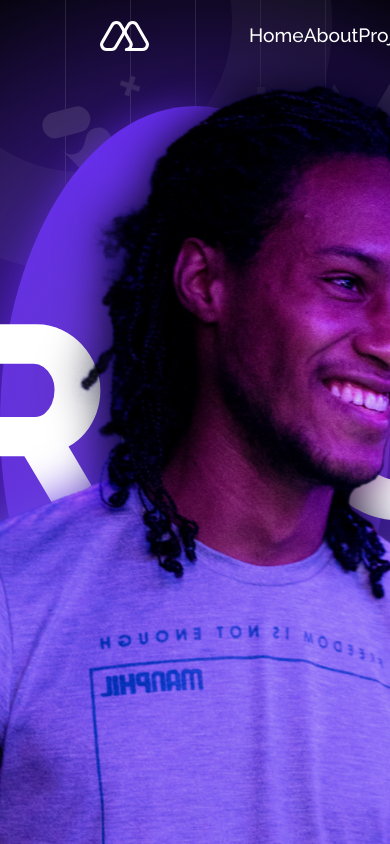
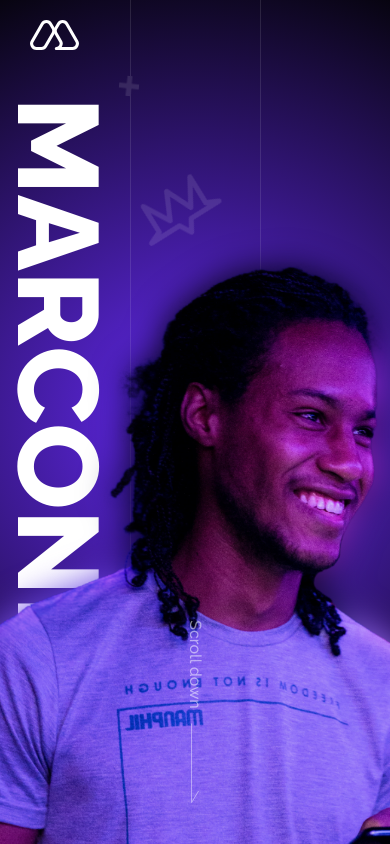
Before and after one commit to M4RC0N3/marcone-website, a Next.js app: page /home/landing in a window 390 px wide. Built offline with nearby package versions, Linux system fonts and the light colour scheme.

Commit message:
develops some of the responsiveness

```diff
--- a/src/pages/home/landing/style.ts
+++ b/src/pages/home/landing/style.ts
@@ -31,6 +31,9 @@ export const Header = styled.header`
     display: flex;
     justify-content: space-between;
     align-items: center;
+    @media (max-width: 1024px){
+        padding: 20px 30px;
+    }
 `;
 
 export const Logo = styled(Image)`
@@ -46,6 +49,9 @@ export const NavBar = styled.nav`
     justify-content: center;
     margin: 0 100px;
     z-index: 5;
+    @media (max-width: 765px){
+        display: none;
+    }
 `;
 
 export const LinkListing = styled.ul`
@@ -78,7 +84,6 @@ export const NavLink = styled.a`
     }
 `;
 
-
 export const CurriculumDownloadButton = styled.button`
     min-width: 132px;
     background: transparent;
@@ -95,7 +100,11 @@ export const CurriculumDownloadButton = styled.button`
         background-color: #fff;
         color: #000;
     }
+    @media (max-width: 765px){
+        display: none;
+    }
 `;
+
 const MyPhotoAnimation = keyframes`
     from{
         opacity: 0;
@@ -108,7 +117,8 @@ const MyPhotoAnimation = keyframes`
         scale: 1;
     }
 
-`
+`;
+
 export const MyPhoto = styled(Image)`
     position: absolute;
     bottom: -9%;
@@ -121,6 +131,33 @@ export const MyPhoto = styled(Image)`
     filter: blur(10px);
     scale: 1.1;
     animation: ${MyPhotoAnimation} 1s cubic-bezier( 0.38, 0.54, 0.17, 0.97 ) 1s forwards;
+
+    @media (max-width: 1024px){
+        width: 130%;
+        height: auto;
+        max-width: 830px;
+    }
+    @media (max-width: 680px){
+        width: 140%;
+        left: 282px;
+        min-width: 770px;
+    }
+    @media (max-width: 540px){
+        left: 215px;
+    }
+    @media (max-width: 440px){
+        min-width: 654px;
+        left: 197px;
+        bottom: -56px;
+    }
+    @media (max-width: 385px){
+        min-width: 604px;
+        left: 139px;
+    }
+    @media (max-width: 310px){
+        min-width: 543px;
+        left: 120px;
+    }
 `;
 
 const NameAnimation = keyframes`
@@ -134,7 +171,7 @@ const NameAnimation = keyframes`
 
     }
 
-`
+`;
 
 export const Name = styled.h1`
     position: absolute;
@@ -145,6 +182,24 @@ export const Name = styled.h1`
     opacity: 0;
     transform: translateY(1%);
     animation: ${NameAnimation} 1s cubic-bezier( 0.38, 0.54, 0.17, 0.97 ) .5s forwards;
+    @media (max-width: 1024px){
+        font-size: 9rem;
+        writing-mode: vertical-rl;
+        left: 0;
+        top: 97px;
+    }
+    @media (max-width: 740px){
+        font-size: 8rem;
+    }
+    @media (max-width: 680px){
+        font-size: 6.8rem;
+    }
+    @media (max-width: 440px){
+        font-size: 7.1rem;
+    }
+    @media (max-width: 310px){
+        font-size: 7.5rem;
+    }
 `;
 
 const CircleAnimation = keyframes`
@@ -158,7 +213,7 @@ const CircleAnimation = keyframes`
 
     }
 
-`
+`;
 
 export const Circle = styled.div`
     width: 75vh;
@@ -170,6 +225,9 @@ export const Circle = styled.div`
     opacity: 0;
     scale: .9;
     animation: ${CircleAnimation} 1s cubic-bezier( 0.38, 0.54, 0.17, 0.97 ) 1.5s forwards;
+    @media (max-width: 1024px){
+        display: none;
+    }
 `;
 
 export const BottomContainer = styled.div`
@@ -178,10 +236,12 @@ export const BottomContainer = styled.div`
     justify-content: space-between;
     position: absolute;
     bottom: 0;
-    z-index: 5;
+    z-index: 15;
     box-sizing: border-box;
     padding: 0 100px 40px;
-
+    @media (max-width: 1024px){
+        justify-content: center;
+    }
 `;
 
 export const FollowContainer = styled.div`
@@ -197,6 +257,9 @@ export const Follow = styled.p`
     color: #fff;
     font-size: 1.1rem;
     margin-bottom: 25px;
+    @media (max-width: 1024px){
+        display: none;
+    }
 `;
 
 export const LinksContainer = styled.div`
@@ -204,6 +267,9 @@ export const LinksContainer = styled.div`
     flex-direction: column;
     justify-content: space-between;
     height: 120px;
+    @media (max-width: 1024px){
+        display: none;
+    }
 `;
 
 export const IconBackground = styled.div`
@@ -217,6 +283,7 @@ export const IconBackground = styled.div`
         background-color: #776fff;
     }
 `;
+
 const downAnimation = keyframes`
     from{
         transform: translateY(0);
@@ -224,7 +291,8 @@ const downAnimation = keyframes`
     to{
         transform: translateY(30px);
     }
-`
+`;
+
 export const ScrollDownContainer = styled.div`
     position: relative;
     display: flex;
@@ -239,8 +307,6 @@ export const ScrollDownContainer = styled.div`
         opacity: 1;
     }
 `;
-
-
 
 export const ScrollDown = styled.p`
     font-family: 'raleway-medium', sans-serif;
@@ -269,7 +335,19 @@ export const GridItem = styled.div`
     &:first-child{
         border-left: none;
     }
+    @media (max-width: 1024px) {
+        &:nth-child(2){
+            border-left: none;
+        }
+        &:nth-child(4){
+            border-left: none;
+        }
+        &:nth-child(6){
+            border-left: none;
+        }
+    }
 `;
+
 const ElipseAnimation = keyframes`
     from{
         opacity: 0;
@@ -280,7 +358,7 @@ const ElipseAnimation = keyframes`
         opacity: .4;
         scale: 1;
     }
-`
+`;
 
 export const Elipse = styled.div`
     width: 300px;
@@ -293,6 +371,9 @@ export const Elipse = styled.div`
     left: -168px;
     top: -228px;
     animation: ${ElipseAnimation} 1s cubic-bezier( 0.38, 0.54, 0.17, 0.97 ) 1.5s forwards;
+    @media (max-width: 1024px){
+        display: none;
+    }
 `;
 
 const ElementBackgroundAnimation = keyframes`
@@ -304,7 +385,8 @@ const ElementBackgroundAnimation = keyframes`
     to{
         top: 80%;
     }
-`
+`;
+
 const ElementBackgroundRotation = keyframes`
     from{
         rotate: 45deg;
@@ -312,13 +394,17 @@ const ElementBackgroundRotation = keyframes`
     to{
         rotate: 315deg;
     }
-`
+`;
 
 export const ElementBackground = styled(Image)`
     position: absolute;
     &:nth-child(1){
         left: -3.9px;
         animation: ${ElementBackgroundAnimation} 2s cubic-bezier( 0.55, 0.05, 0.4, 0.98 ) 3s alternate infinite ;
+
+        @media (max-width: 1024px){
+            display: none;
+        }
     }
 
     &:nth-child(2){
@@ -338,7 +424,7 @@ const ElementBackgroundLastAnimation = keyframes`
     to{
         bottom: 88%;
     }
-`
+`;
 
 const ElementBackgroundLastRotation = keyframes`
     from{
@@ -347,18 +433,24 @@ const ElementBackgroundLastRotation = keyframes`
     to{
         rotate: 315deg;
     }
-`
+`;
+
 export const ElementBackgroundLast = styled(Image)`
     position: absolute;
     &:nth-child(1){
         left: -4px;
         animation: ${ElementBackgroundLastAnimation} 2.5s cubic-bezier( 0.55, 0.05, 0.4, 0.98 ) 3s alternate infinite ;
+
     }
 
     &:nth-child(2){
         right: -9.25px;
         bottom: 167px;
         animation: ${ElementBackgroundLastRotation} 1.5s cubic-bezier( 0.55, 0.05, 0.4, 0.98 ) 3s alternate infinite;
+
+        @media (max-width: 1024px){
+            display: none;
+        }
     }
 `;
 
@@ -385,6 +477,18 @@ export const Crown = styled(Image)`
     left: 86%;
     height: 100px;
     animation: ${EmergeCrown} ${EmergeTime};
+    @media (max-width: 1024px){
+        bottom: 74% !important;
+        left: 108% !important;
+        rotate: 28deg;
+    }
+    @media (max-width: 540px){
+        bottom: 69% !important;
+    }
+    @media (max-width: 385px){
+        bottom: 55% !important;
+        rotate: 40deg;
+    }
 `;
 
 const EmergeLogoFill = keyframes`
@@ -408,7 +512,11 @@ export const LogoFill = styled(Image)`
     height: 88px;
     width: auto;
     animation: ${EmergeLogoFill} ${EmergeTime};
-`
+
+    @media (max-width: 1024px){
+        display: none;
+    }
+`;
 
 const EmergeRectLogo = keyframes`
     from{
@@ -421,7 +529,7 @@ const EmergeRectLogo = keyframes`
         left: 17%;
         opacity: 1;
     }
-`
+`;
 
 export const RectLogo = styled(Image)`
     position: absolute;
@@ -431,7 +539,12 @@ export const RectLogo = styled(Image)`
     left: -45%;
     opacity: 0;
     animation: ${EmergeRectLogo} ${EmergeTime};
-`
+
+    @media (max-width: 1024px){
+        display: none;
+    }
+`;
+
 const EmergeCrownBase = keyframes`
     from{
         bottom: 23%;
@@ -443,7 +556,7 @@ const EmergeCrownBase = keyframes`
         left: 21%;
         opacity: 1;
     }
-`
+`;
 
 export const CrownBase = styled(Image)`
     position: absolute;
@@ -453,9 +566,8 @@ export const CrownBase = styled(Image)`
     left: -21%;
     opacity: 0;
     animation: ${EmergeCrownBase} ${EmergeTime};
-`
 
-export const Test = styled.section`
-    width: 100vw;
-    height: 100vh;
+    @media (max-width: 1024px){
+        display: none;
+    }
 `;
--- a/src/styles/reset.css
+++ b/src/styles/reset.css
@@ -47,6 +47,7 @@ table {
 	border-spacing: 0;
 }
 body{
+	min-width: 275px;
 	overflow-x: hidden;
 }
 *{
```
